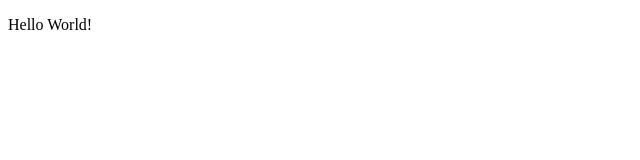
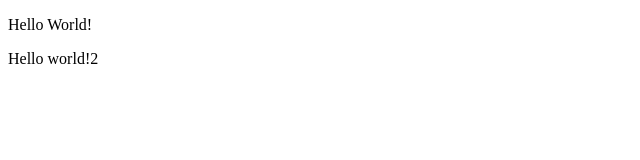
Before and after one commit to PedroH-Neves/Apostas, a plain HTML site: page index.html in a window 1280 px wide. Shown: the full height of the page, 0-640 px from the left. Drawn offline with Linux system fonts and the light colour scheme.

Commit message:
Add new paragraph

```diff
--- a/index.html
+++ b/index.html
@@ -11,6 +11,9 @@
     <p>
       Hello World!
     </p>
+    <p>
+      Hello world!2
+    </p>
   </div>
 </body>
 </html>
```
